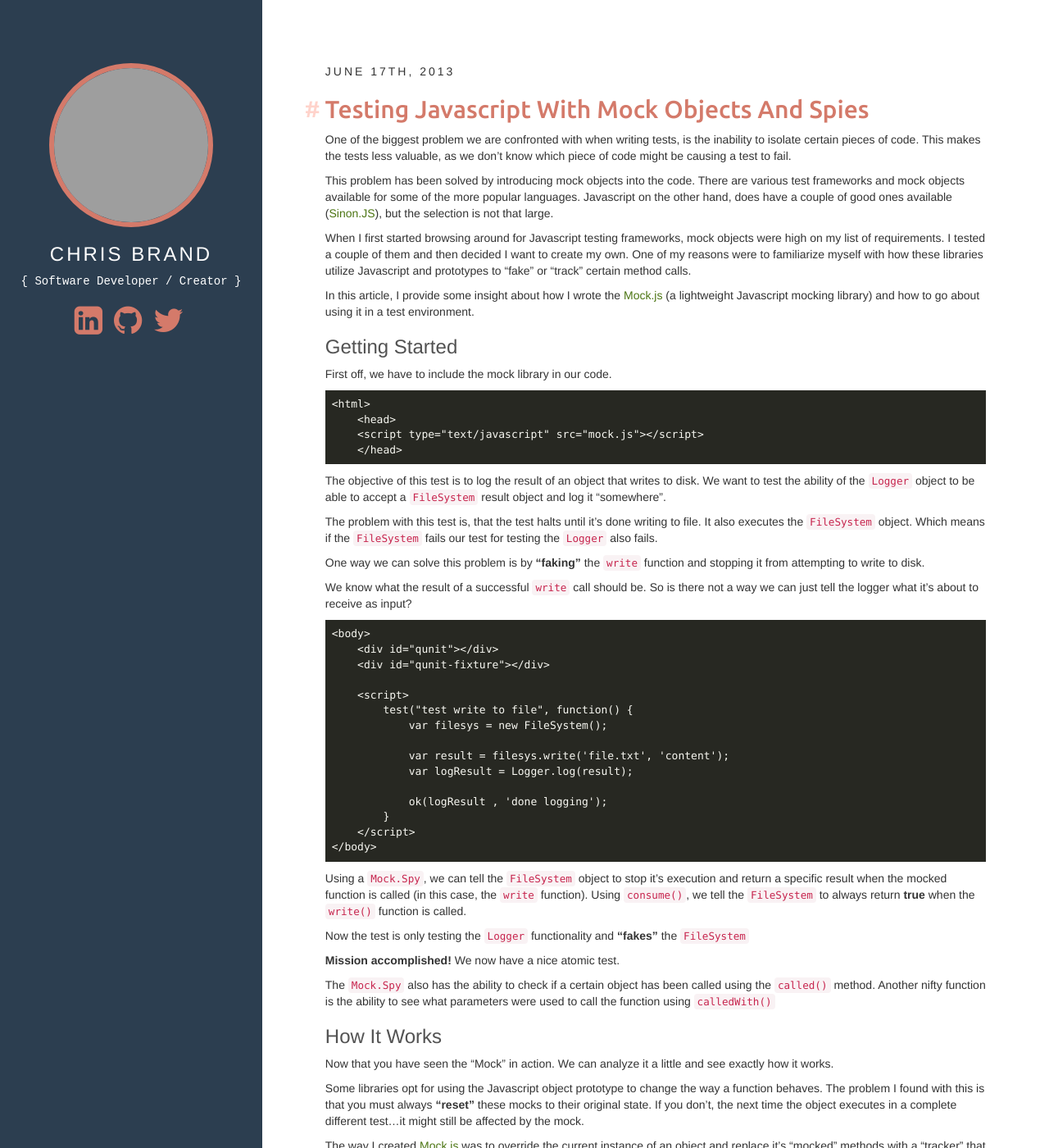
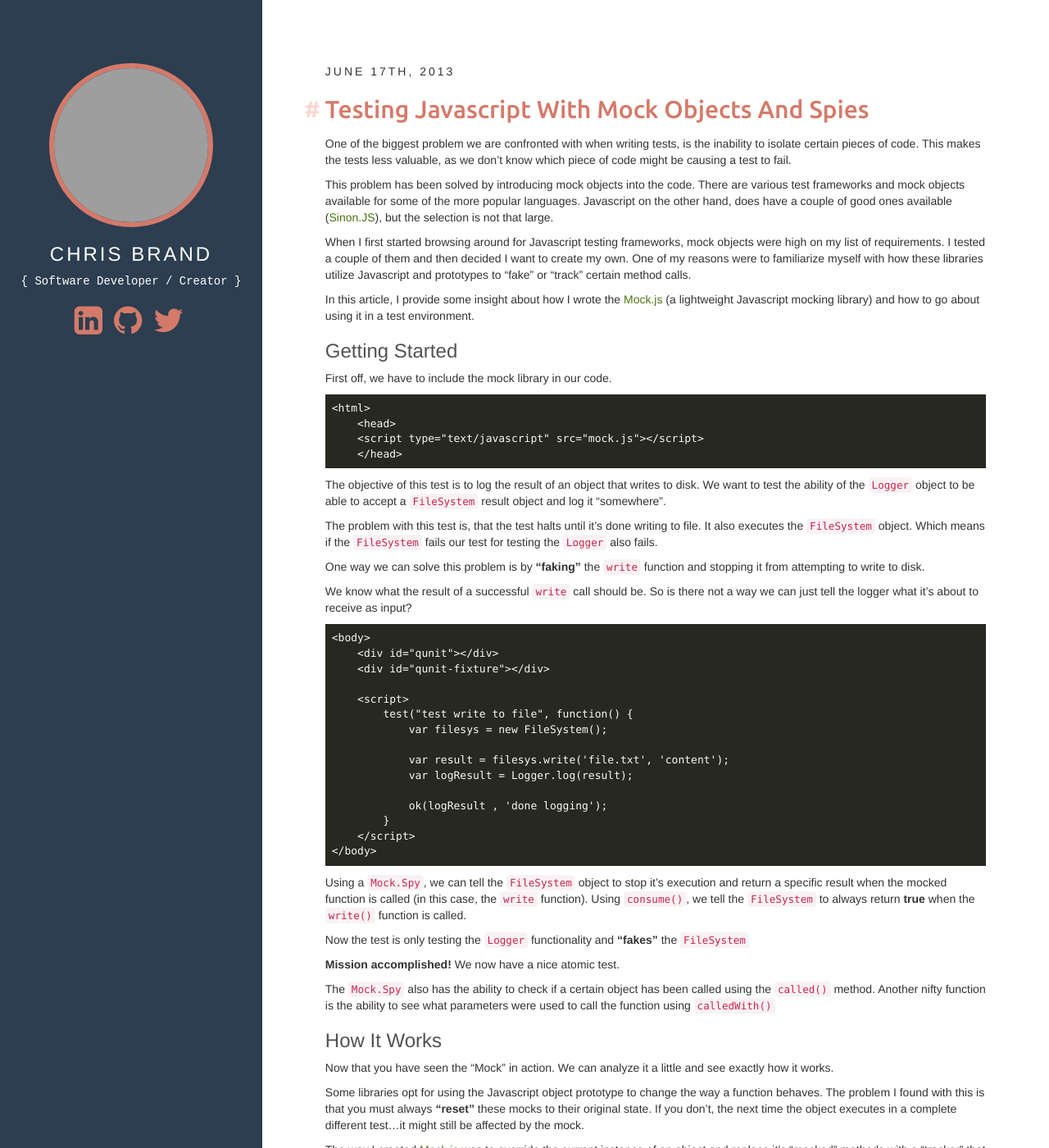
Before and after one commit to arcturial/arcturial.github.io, a Jekyll site: the page built from index.html, in a window 1280 px wide and 1400 px high. Shown: the whole window at 82% size. Built offline with Jekyll 4.4.1, drawn with Linux system fonts in a browser that asks for light colours; nearby versions of some CDN libraries; the list of posts is cut into pages by our own code; grey boxes are pictures that could not be loaded.

```diff
--- a/_includes/footer.html
+++ b/_includes/footer.html
@@ -1,2 +1,3 @@
 <script type="text/javascript" src="https://cdnjs.cloudflare.com/ajax/libs/jquery/2.1.3/jquery.min.js"></script>
+<script type="text/javascript">$("pre").addClass("prettyprint linenums");</script>
 <script type="text/javascript" src="https://cdnjs.cloudflare.com/ajax/libs/twitter-bootstrap/3.3.4/js/bootstrap.min.js"></script>
--- a/css/main.scss
+++ b/css/main.scss
@@ -67,6 +67,11 @@ h2
     position: relative;
     color: $dark-red !important;
     font-weight: normal;
+}
+
+article.home h2
+{
+    margin-bottom: 15px !important;
 }
 
 article.home h3 a,
```
